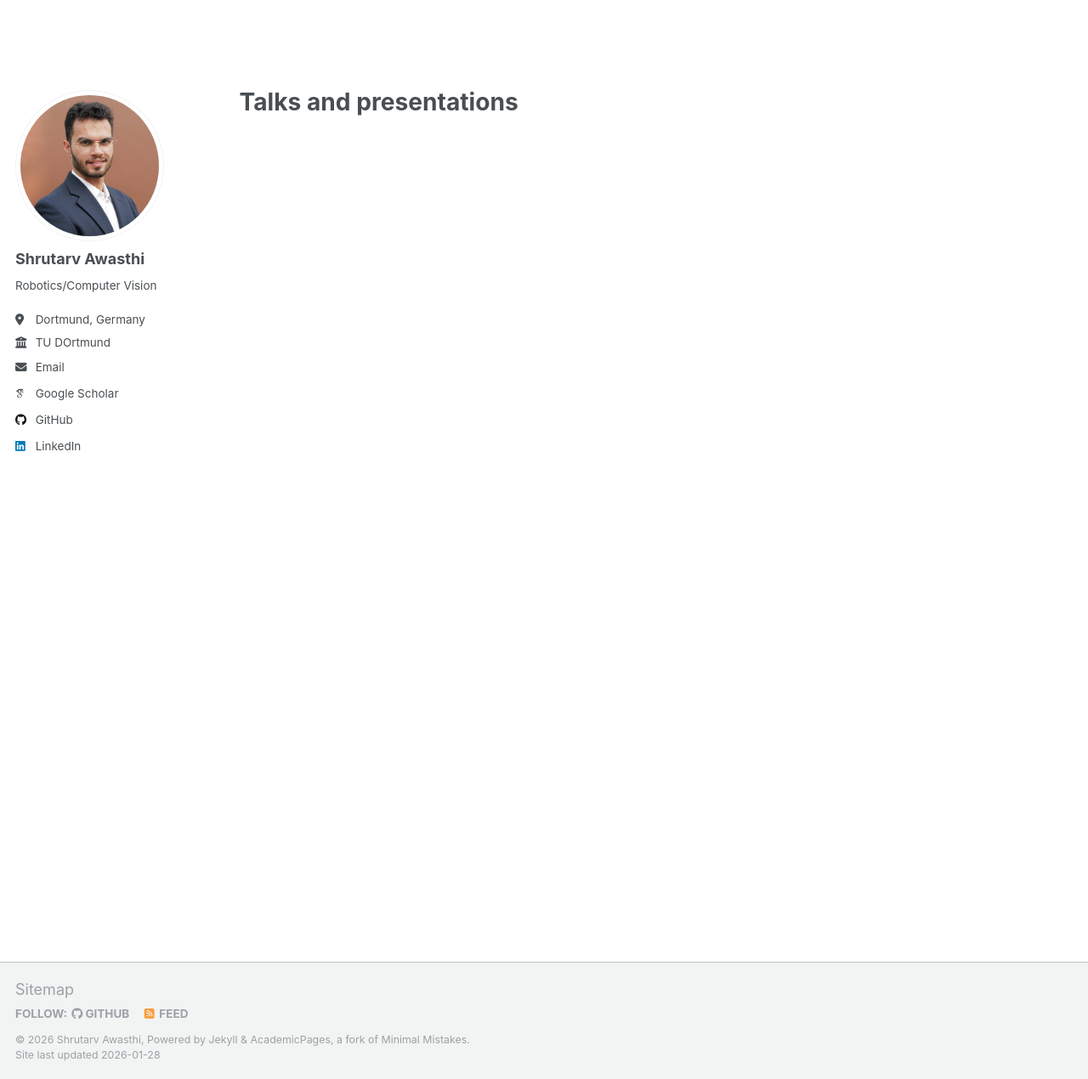
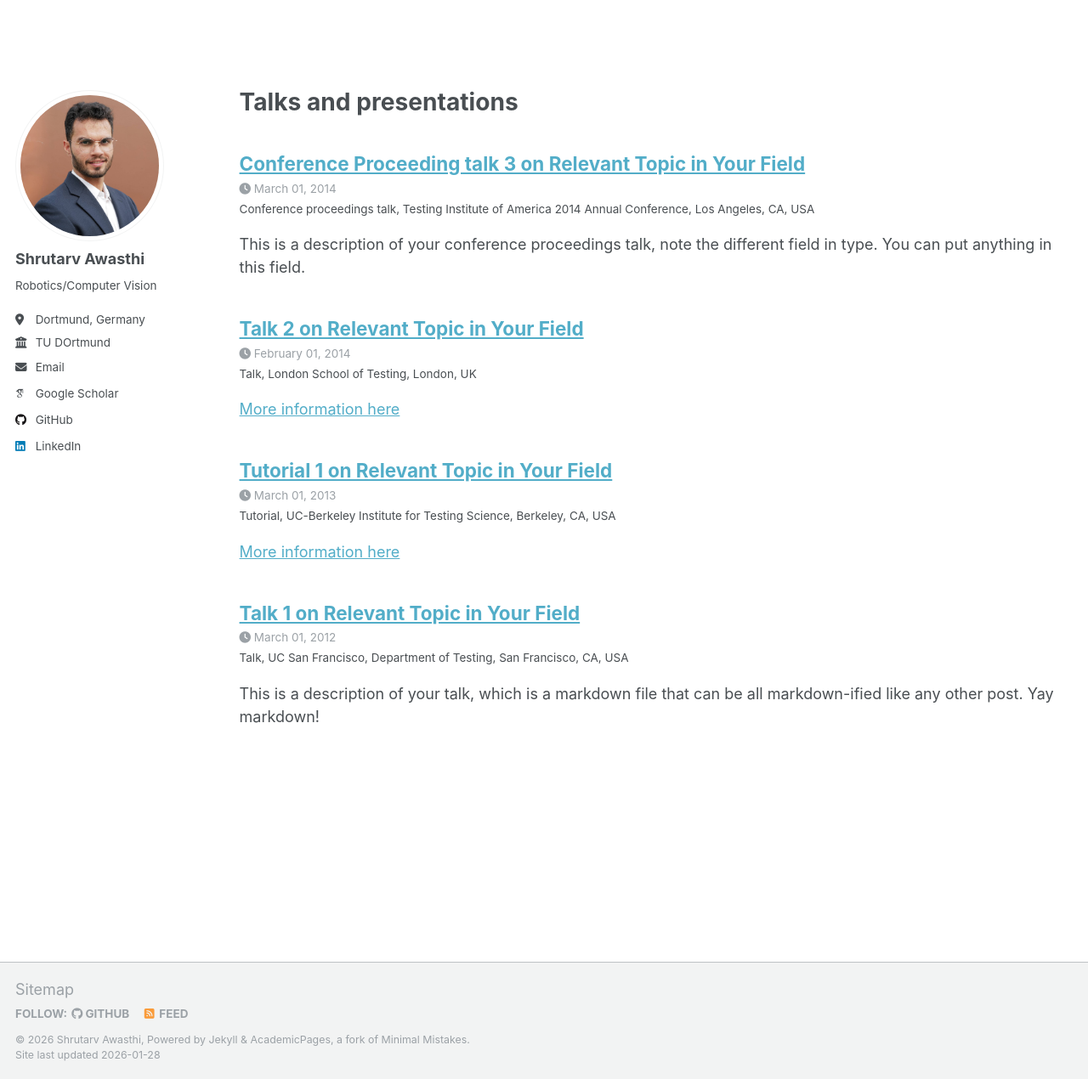
Before and after one commit to shrutarv/shrutarv.github.io, a Jekyll site: the page built from _pages/talks.html, in a window 1280 px wide and 1270 px high. Shown: the whole window at 85% size. Built offline with Jekyll 4.4.1, drawn with Linux system fonts in a browser that asks for light colours; some web fonts are replaced; part of the change alters nothing that is shown.

```diff
--- a/_config.yml
+++ b/_config.yml
@@ -216,19 +216,19 @@ kramdown:
 
 
 # These settings control the types of collections used by the template
-#collections:
-#  teaching:
- #   output: False
-  #  permalink: /:collection/:path/
-  #publications:
-   # output: true
-    #permalink: /:collection/:path/
- # portfolio:
-  #  output: true
-   # permalink: /:collection/:path/
-  #talks:
-   # output: true
-    #permalink: /:collection/:path/
+collections:
+  teaching:
+    output: False
+    permalink: /:collection/:path/
+  publications:
+    output: true
+    permalink: /:collection/:path/
+  portfolio:
+    output: true
+    permalink: /:collection/:path/
+  talks:
+    output: true
+    permalink: /:collection/:path/
 
 
 # These settings control how pages and collections are included in the site
```
